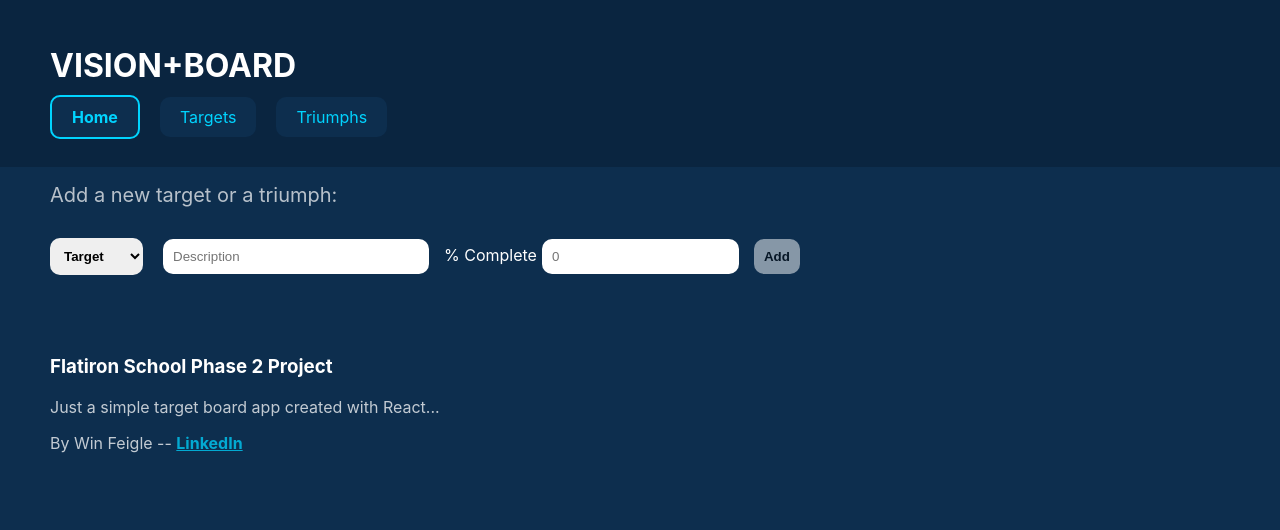
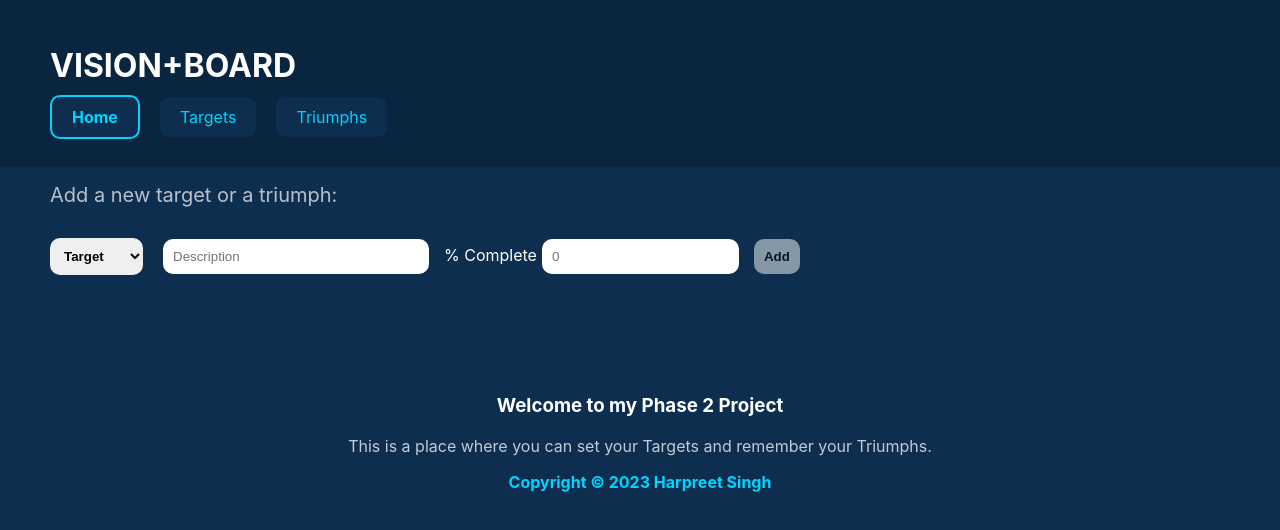
Before and after one commit to HappiSingh/Phase-2-Project, a React (Create React App) app: page / in a window 1280 px wide. Shown: the top 530 px of the page. Built offline with nearby package versions, Linux system fonts and the light colour scheme; data requests are answered from the project's data file.

Commit message:
added basic css for layout

```diff
--- a/src/components/Form.js
+++ b/src/components/Form.js
@@ -49,7 +49,7 @@ function Form({ onFormSubmit }){
 
         formType ?
         setTargetData({name: "", progress: ""}) :
-        setTriumphsData({name: "", completed: ""})
+        setTriumphData({name: "", completed: ""})
     };
 
 
--- a/src/components/Home.js
+++ b/src/components/Home.js
@@ -2,13 +2,19 @@ import React from "react";
 
 function Home(){
     return(
+
         <div id="home-container">
-            <h3>Flatiron School Phase 2 Project</h3>
-            <p>Just a simple target board app created with React...</p>
-            {'\n'}
-            <p id="author">By Win Feigle -- <a href="https://www.linkedin.com/in/edwinfeigle/">LinkedIn</a></p>
+            <h3>Welcome to my Phase 2 Project</h3>
+            <p>This is a place where you can set your Targets and remember your Triumphs.</p>
 
+
+
+
+            <footer id="footer">
+                Copyright &copy; 2023 Harpreet Singh
+            </footer>
         </div>
+
     );
 }
 
--- a/src/index.css
+++ b/src/index.css
@@ -10,6 +10,7 @@ body {
   background-color: #0D2E4E;
   color: white;
   margin: 0;
+  padding: 0;
   font-family: -apple-system, BlinkMacSystemFont, 'Segoe UI', 'Roboto', 'Oxygen',
     'Ubuntu', 'Cantarell', 'Fira Sans', 'Droid Sans', 'Helvetica Neue',
     sans-serif;
@@ -36,24 +37,25 @@ h2 {
 
 #home-container {
   margin: 80px 50px;
-  width: 50%;
+  padding: 20px;
+  text-align: center;
 }
 
-#home-container p{
+#home-container p {
   opacity: 75%;
 }
 
-#home-container #author a{
+#home-container #footer{
   font-weight: bold;
   color: #00D4FF;
 }
 
 #targets-container, #triumphs-container {
-  display: flex;
+    display: flex;
     flex-wrap: wrap;
     margin: 50px 25px;
-    max-width: 75%;
-    justify-content: left;
+    /* max-width: 75%; */
+    justify-content: center;
 }
 
 .card {
```
